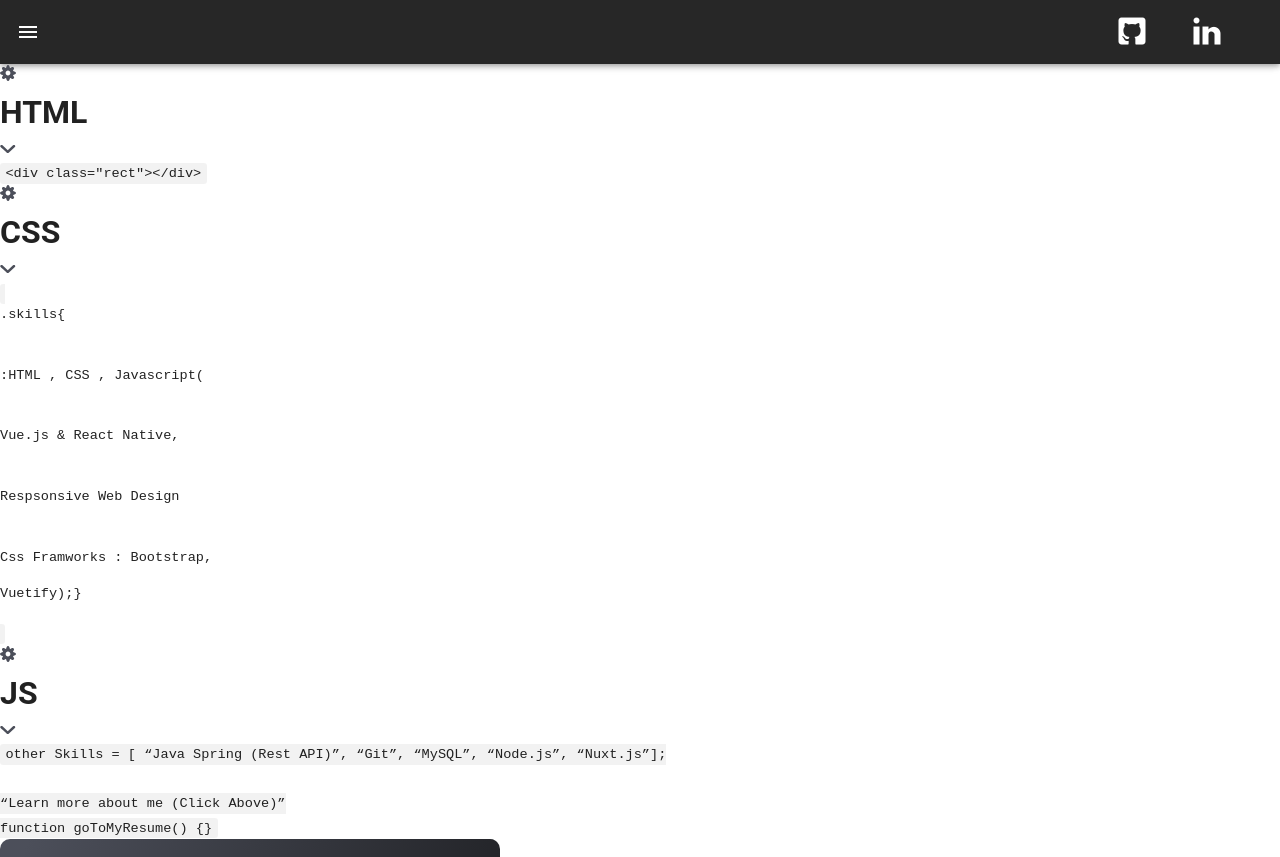
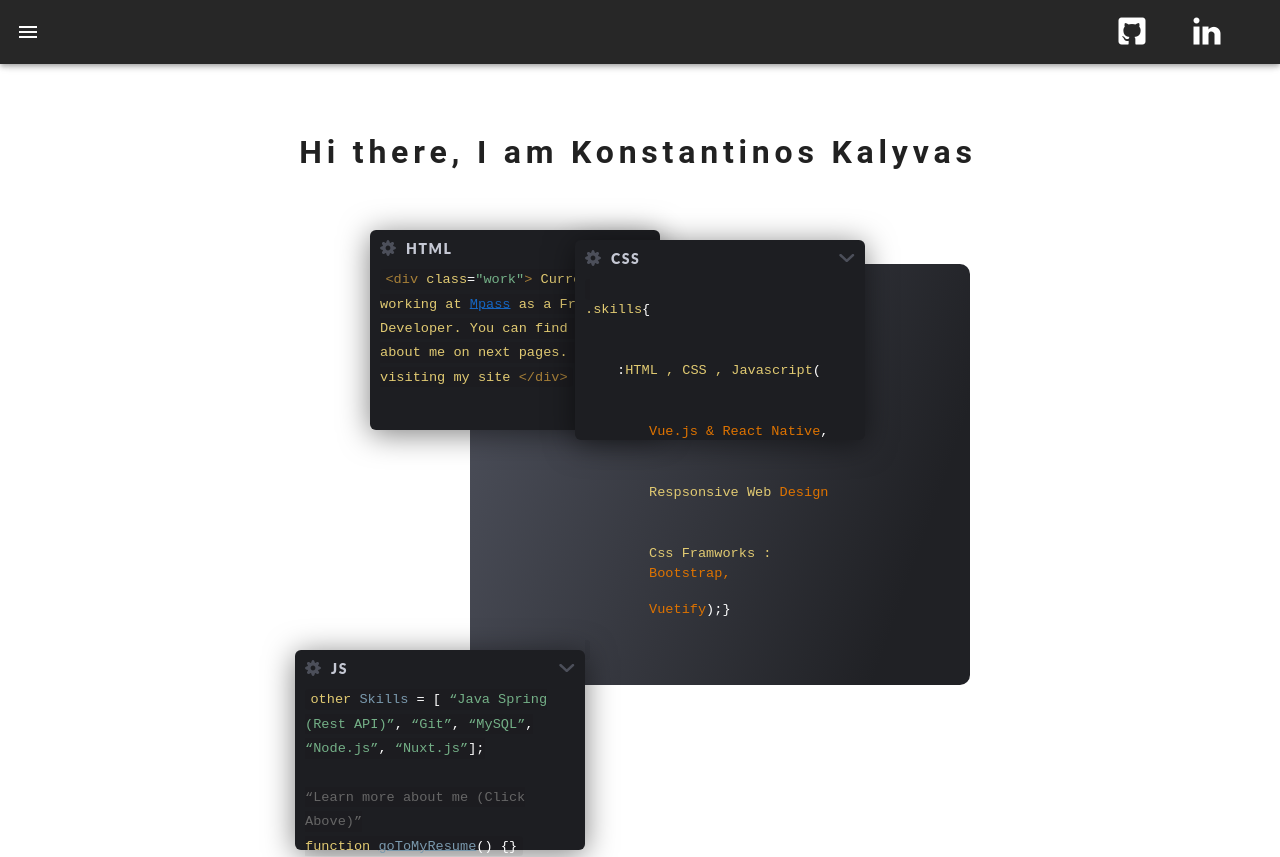
Before and after one commit to pateras95/presentation-site, a Vue app: page / in a window 1280 px wide. Shown: the top 857 px of the page. Built offline with nearby package versions, Linux system fonts and the light colour scheme.

Commit message:
finish home page

```diff
--- a/src/components/Home.vue
+++ b/src/components/Home.vue
@@ -1,5 +1,8 @@
 <template>
     <div class="wrapper">
+        <div class="typewriter">
+            <h1>Hi there, I am Konstantinos Kalyvas </h1>
+        </div>
         <div class="illustration-editor">
             <div class="code-blocks">
                 <div class="code code-html">
@@ -10,7 +13,9 @@
                     </header>
                     <div class="code-content">
                         <code>
-                            <span class="c-r">&lt;div</span> <span class="c-y">class</span><span class="c-w">=</span><span class="c-g">"rect"</span><span class="c-r">&gt;&lt;/div&gt;</span>
+                            <span class="c-r">&lt;div</span> <span class="c-y">class</span><span class="c-w">=</span><span class="c-g">"work"</span><span class="c-y">
+                                <span class="c-r">&gt;</span> Currently working at <a href="https://mpass.gr/" target="_blank">Mpass</a> as a Front End Developer.
+                                You can find more about me on next pages. Thnx for visiting my site<span class="c-r"> &lt;/div&gt;</span></span>
                         </code>
                     </div>
                 </div>
@@ -72,121 +77,146 @@
 
 <style lang="scss" scoped>
 
-// .click-resume{
-//     cursor: pointer;
-//     text-decoration: underline;
-// }
+.click-resume{
+    cursor: pointer;
+    text-decoration: underline;
+}
 
-// .wrapper {
-//     height: 100vh;
-//     display: flex;
-//     align-items: center;
-//     justify-content: center;
-// }
+.typewriter h1 {
+    overflow: hidden; /* Ensures the content is not revealed until the animation */
+    border-right: .15em solid orange; /* The typwriter cursor */
+    white-space: nowrap; /* Keeps the content on a single line */
+    margin: 0 auto; /* Gives that scrolling effect as the typing happens */
+    letter-spacing: .15em; /* Adjust as needed */
+    animation:
+        typing 3.5s steps(40, end),
+        blink-caret .75s step-end infinite;
+}
 
-// .illustration-editor {
-//     margin-top: -2rem;
-//     margin-right: -10rem;
-//     display: grid;
-//     grid-template-rows: 24px auto;
-//     justify-items: center;
-//     position: relative;
-// }
+/* The typing effect */
+@keyframes typing {
+    from { width: 0 }
+    to { width: 100% }
+}
 
-// .code {
-//     position: absolute;
-//     width: 290px;
-//     height: 200px;
-//     background: #1D1E22;
-//     box-shadow: 0px 4px 30px rgba(0, 0, 0, 0.5);
-//     border-radius: 6px;
-//     z-index: 5;
-//     header {
-//         display: grid;
-//         grid-template-columns: 36px auto 36px;
-//         align-items: center;
+/* The typewriter cursor effect */
+@keyframes blink-caret {
+    from, to { border-color: transparent }
+    50% { border-color: orange; }
+}
 
-//         svg {
-//             margin: 10px;
-//         }
-//         h1 {
-//             font-family: Lato, sans-serif;
-//             font-weight: 900;
-//             font-size: 14px;
-//             letter-spacing: 1.57px;
-//             color: #C5C8D4;
-//             margin: 0;
-//         }
-//     }
-//     &-html {
-//         left: -100px;
-//         top: -10px;
-//     }
-//     &-css {
-//         left: -25px;
-//         top: 200px;
-//     }
-//     &-js {
-//         left: -175px;
-//         top: 410px;
-//     }
-//     .code-content {
-//         margin: 0 10px 10px;
-//         color: white;
-//         .c-r { color: #A88038 }
-//         .c-o { color: #DE7300 }
-//         .c-y { color: #E1CA72 }
-//         .c-g { color: #74B087 }
-//         .c-p { color: #9F8198 }
-//         .c-b { color: #7A99AD }
-//         .c-c { color: #666666 }
-//     }
-//     &-css {
-//         .code-content code {
-//             .line {
-//                 @for $i from 1 through 6 {
-//                     &-#{$i} {
-//                         width: 0%;
-//                         margin: 0;
-//                         border-right: .15em solid transparent;
-//                         overflow: hidden;
-//                         display: inline-block;
-//                         white-space: nowrap;
-//                     }
-//                 }
-//                 @for $i from 1 through 4 {
-//                     &-#{$i} {
-//                         animation:
-//                             typing-#{$i} 3s unquote((($i - 1) * 3) + 's') steps(30, end) forwards,
-//                             cursor 1s linear unquote((($i - 1) * 3) + 's') 3;
-//                     }
-//                 }
-//                 &-1, &-3, &-4 {
-//                     animation-duration: 1s;
-//                     animation-timing-function: steps(30, end);
-//                 }
-//                 &-5 {
-//                     border-color: transparent;
-//                     animation:
-//             typing-5 3s 12s steps(30, end) forwards,
-//                     // cursor-persist 1s linear 12s infinite;
-//                 }
-//                 &-6 {
-//                     border-color: transparent;
-//                     animation:
-//                         typing-6 3s 12s steps(30, end) forwards,
-//                         cursor-persist 1s linear 12s infinite;
-//                 }
-//                 &-2 {
-//                     margin-left: 2rem;
-//                 }
-//                 &-3, &-4, &-5, &-6{
-//                     margin-left: 4rem;
-//                 }
-//             }
-//         }
-//     }
-// }
+.wrapper {
+    margin-top: 4rem;
+    height: 100vh;
+    display: flex;
+    flex-direction: column;
+    align-items: center;
+}
+
+.illustration-editor {
+
+    margin-top: 4rem;
+    margin-right: -10rem;
+    display: grid;
+    grid-template-rows: 24px auto;
+    justify-items: center;
+    position: relative;
+}
+
+.code {
+    position: absolute;
+    width: 290px;
+    height: 200px;
+    background: #1D1E22;
+    box-shadow: 0px 4px 30px rgba(0, 0, 0, 0.5);
+    border-radius: 6px;
+    z-index: 5;
+    header {
+        display: grid;
+        grid-template-columns: 36px auto 36px;
+        align-items: center;
+
+        svg {
+            margin: 10px;
+        }
+        h1 {
+            font-family: Lato, sans-serif;
+            font-weight: 900;
+            font-size: 14px;
+            letter-spacing: 1.57px;
+            color: #C5C8D4;
+            margin: 0;
+        }
+    }
+    &-html {
+        left: -100px;
+        top: -10px;
+    }
+    // &-css {
+    //     left: -25px;
+    //     top: 200px;
+    // }
+    &-js {
+        left: -175px;
+        top: 410px;
+    }
+    .code-content {
+        margin: 0 10px 10px;
+        color: white;
+        .c-r { color: #A88038 }
+        .c-o { color: #DE7300 }
+        .c-y { color: #E1CA72 }
+        .c-g { color: #74B087 }
+        .c-p { color: #9F8198 }
+        .c-b { color: #7A99AD }
+        .c-c { color: #666666 }
+    }
+    &-css {
+        .code-content code {
+            .line {
+                // @for $i from 1 through 6 {
+                //     &-#{$i} {
+                //         width: 0%;
+                //         margin: 0;
+                //         border-right: .15em solid transparent;
+                //         overflow: hidden;
+                //         display: inline-block;
+                //         white-space: nowrap;
+                //     }
+                // }
+                // @for $i from 1 through 4 {
+                //     &-#{$i} {
+                //         animation:
+                //             typing-#{$i} 3s unquote((($i - 1) * 3) + 's') steps(30, end) forwards,
+                //             cursor 1s linear unquote((($i - 1) * 3) + 's') 3;
+                //     }
+                // }
+                &-1, &-3, &-4 {
+                    animation-duration: 1s;
+                    animation-timing-function: steps(30, end);
+                }
+                &-5 {
+                    border-color: transparent;
+                    animation:
+            typing-5 3s 12s steps(30, end) forwards,
+                    // cursor-persist 1s linear 12s infinite;
+                }
+                &-6 {
+                    border-color: transparent;
+                    animation:
+                        typing-6 3s 12s steps(30, end) forwards,
+                        cursor-persist 1s linear 12s infinite;
+                }
+                &-2 {
+                    margin-left: 2rem;
+                }
+                &-3, &-4, &-5, &-6{
+                    margin-left: 4rem;
+                }
+            }
+        }
+    }
+}
 
 .editor-block {
     position: relative;
@@ -197,40 +227,40 @@
     border-radius: 10px;
 }
 
-// @keyframes typing-1 {
-//     from { width: 0 }
-//     to { width: 60px }
-// }
-// @keyframes typing-2 {
-//     from { width: 0 }
-//     to { width: 200px }
-// }
-// @keyframes typing-3 {
-//     from { width: 0 }
-//     to { width: 160px }
-// }
-// @keyframes typing-4 {
-//     from { width: 0 }
-//     to { width: 170px }
-// }
-// @keyframes typing-5 {
-//     from { width: 0 }
-//     to { width: 195px }
-// }
-// @keyframes typing-6 {
-//     from { width: 0 }
-//     to { width: 70px }
-// }
+@keyframes typing-1 {
+    from { width: 0 }
+    to { width: 60px }
+}
+@keyframes typing-2 {
+    from { width: 0 }
+    to { width: 200px }
+}
+@keyframes typing-3 {
+    from { width: 0 }
+    to { width: 160px }
+}
+@keyframes typing-4 {
+    from { width: 0 }
+    to { width: 170px }
+}
+@keyframes typing-5 {
+    from { width: 0 }
+    to { width: 195px }
+}
+@keyframes typing-6 {
+    from { width: 0 }
+    to { width: 70px }
+}
 
 
-// @keyframes cursor {
-//     from, to, 20%, 80% { border-color: transparent }
-//     25%, 75% { border-color: white }
-// }
+@keyframes cursor {
+    from, to, 20%, 80% { border-color: transparent }
+    25%, 75% { border-color: white }
+}
 
-// @keyframes cursor-persist {
-//     from, 45% { border-color: transparent }
-//     50%, to { border-color: white }
-// }
+@keyframes cursor-persist {
+    from, 45% { border-color: transparent }
+    50%, to { border-color: white }
+}
 
-</style>>
+</style>
```
Also changed, not shown: 1 other file (tests, documents, lock files or other folders).
